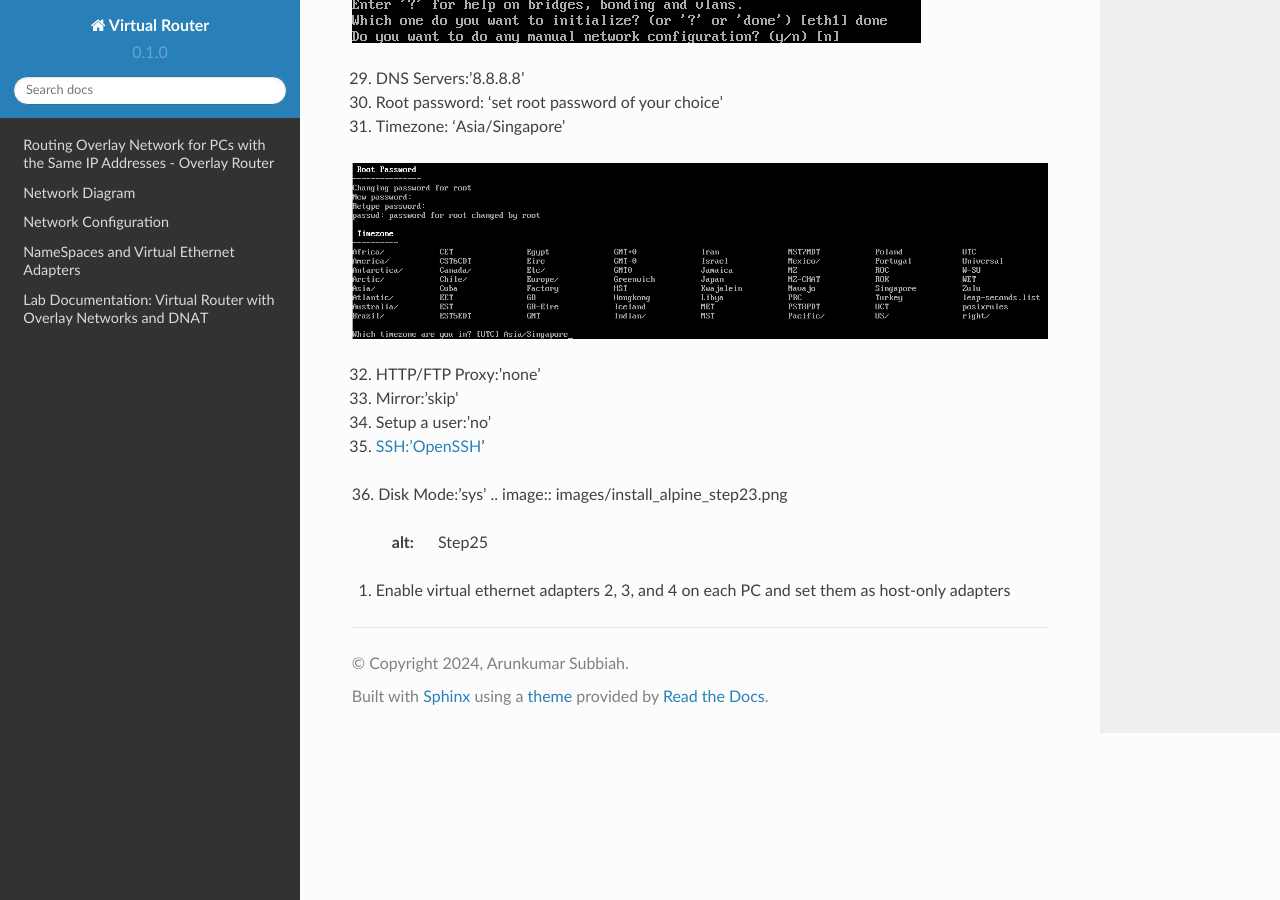
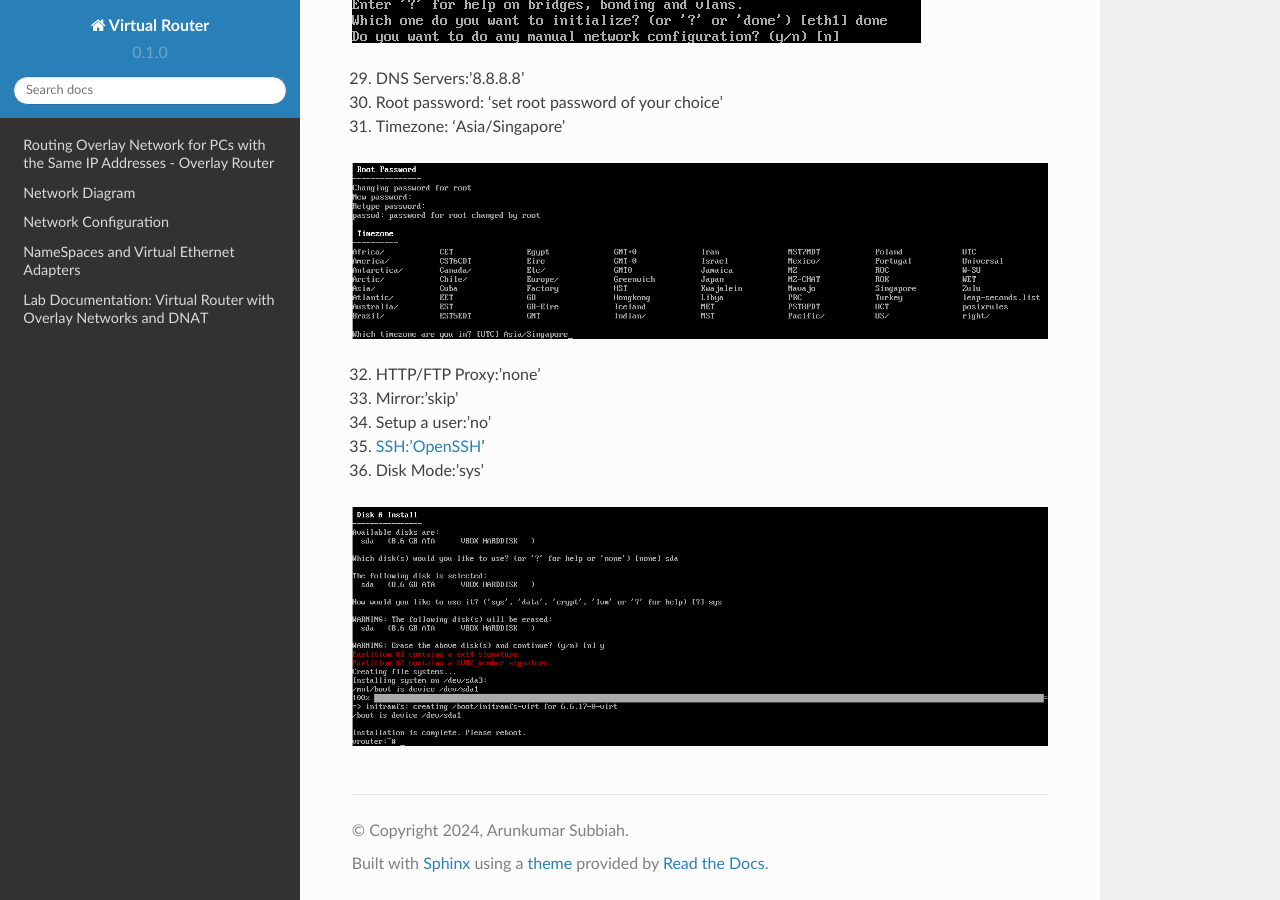
Before and after one commit to Arunkumarsubbiahunique/virtualrouter, a Sphinx documentation site: the page built from docs/source/index.rst, in a window 1280 px wide and 900 px high, scrolled down 10972 px. Built offline with Sphinx 7.4.7 and the Read the Docs theme 2.0.0, drawn with Linux system fonts in a browser that asks for light colours.

Commit message:
Update index.rst

```diff
--- a/docs/source/index.rst
+++ b/docs/source/index.rst
@@ -166,8 +166,6 @@ Lab Setup:
 34. Setup a user:'no'
 35. SSH:'OpenSSH'
 36. Disk Mode:'sys'
+
 .. image:: images/install_alpine_step23.png
   :alt: Step25
-
-
-1. Enable virtual ethernet adapters 2, 3, and 4 on each PC and set them as host-only adapters
```
